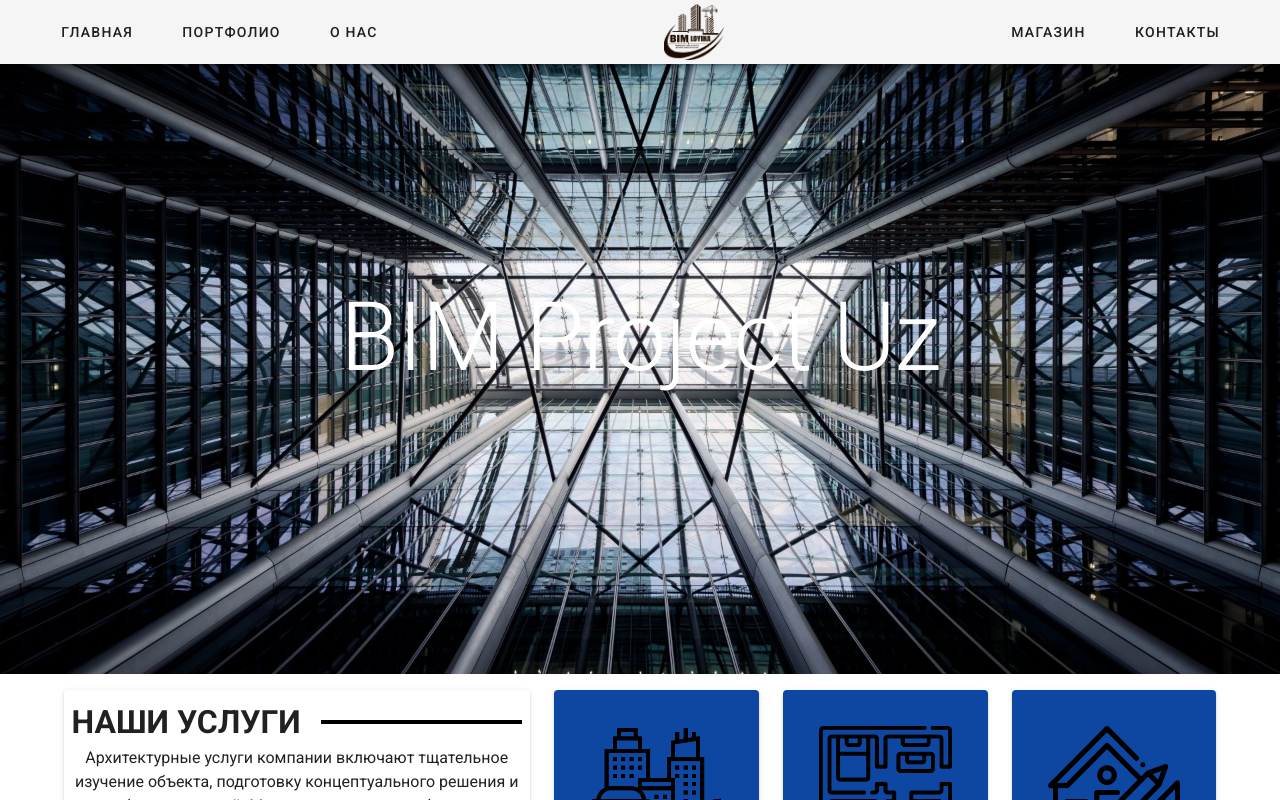
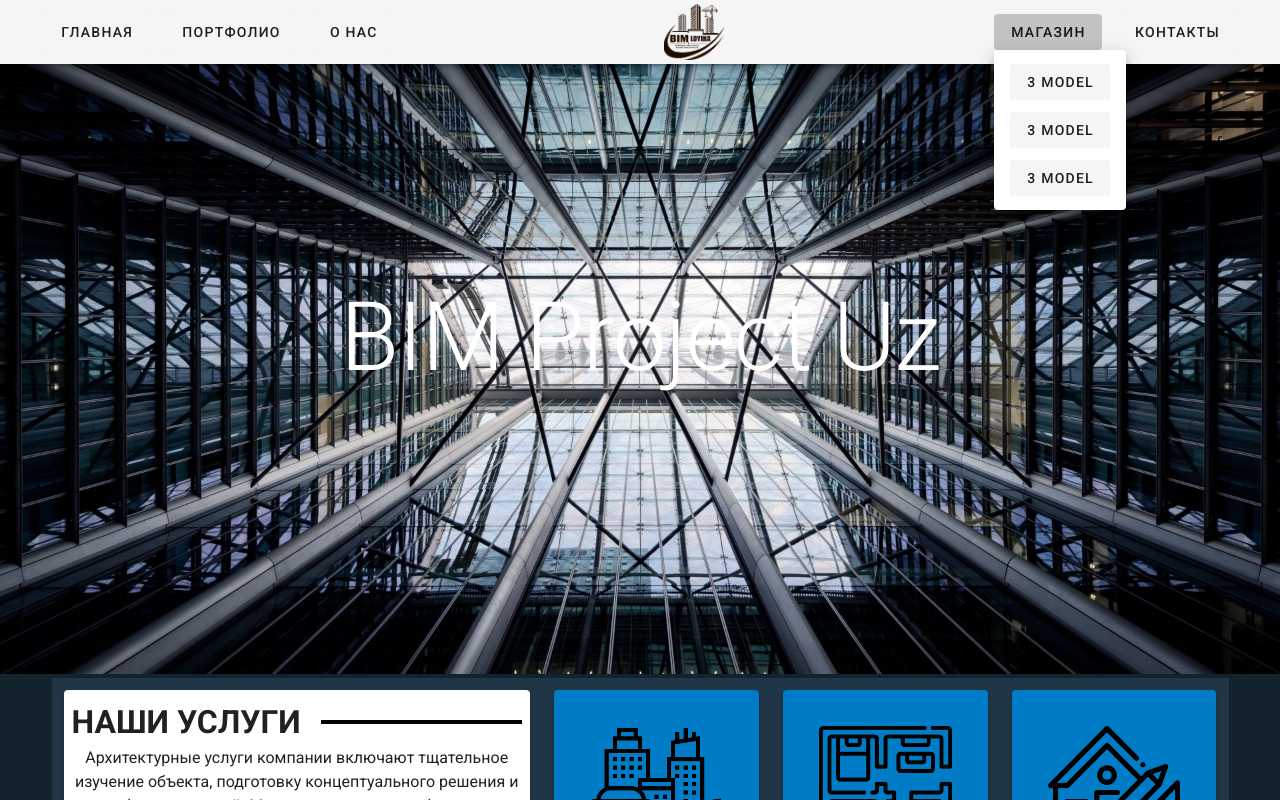
Before and after one commit to fayzullayevelmurod/bim-project, a Vue app: page / in a window 1280 px wide. Both pictures are taken after a click on the button "МАГАЗИН". Shown: the top 800 px of the page. Built offline with nearby package versions, Linux system fonts and the light colour scheme.

Commit message:
Yangilandi fonlar

```diff
--- a/src/App.vue
+++ b/src/App.vue
@@ -1,5 +1,5 @@
 <template>
-    <v-app>
+    <v-app style="background-color: #12232E;">
       <Header />
       <router-view />
     </v-app>
--- a/src/components/About.vue
+++ b/src/components/About.vue
@@ -1,18 +1,16 @@
 <template>
-    <div>
-        <v-container  class="pa-4">
-            <v-row justify="center" class="blue darken-4">
-                <v-col cols="12" md="6">
+    <v-container  class="pa-4"  style="background-color: #203647 !important;">
+        <v-row justify="center">
+            <v-col cols="11" md="6" style="background-color: #203647 !important;">
                 <h1 class="abouttitle">О НАС</h1>
                 <p>Lorem ipsum dolor sit amet consectetur adipisicing elit. In accusantium neque blanditiis optio inventore nulla ut unde excepturi atque dolor iusto quisquam accusamus, ducimus expedita nostrum esse! Maiores, velit nihil.</p>
                 <v-btn depressed class="ma-2">Перейти</v-btn>
             </v-col>
-                <v-col cols="10" md="6">
+            <v-col style="margin: 0; padding: 0;" cols="10" md="6">
                 <v-img src="/img/exterior1.jpg"></v-img>
             </v-col>
         </v-row>
     </v-container>
-    </div>
 </template>
 
 <script>
--- a/src/components/Header.vue
+++ b/src/components/Header.vue
@@ -7,22 +7,39 @@
       <v-spacer></v-spacer>
       <v-img src="/img/bim-logo.png" max-width="60" alt="bim-logo.png"></v-img>
       <v-spacer></v-spacer>
-            <v-btn class="d-none d-md-flex ma-2" depressed>Магазин</v-btn>
+      <v-menu offset-y>
+      <template v-slot:activator="{ on, attrs }">
+        <v-btn  class="d-none d-md-flex ma-2"
+          v-bind="attrs"
+          v-on="on"
+          depressed
+        >
+          Магазин
+        </v-btn>
+      </template>
+      <v-list>
+        <v-list-item>
+          <v-list-item-title><v-btn depressed>3 model</v-btn></v-list-item-title>
+        </v-list-item>
+        <v-list-item>
+          <v-list-item-title><v-btn depressed>3 model</v-btn></v-list-item-title>
+        </v-list-item>
+        <v-list-item>
+          <v-list-item-title><v-btn depressed>3 model</v-btn></v-list-item-title>
+        </v-list-item>
+      </v-list>
+    </v-menu>
       <v-btn class="d-none d-md-flex ma-2" depressed>Контакты</v-btn>
-            <v-app-bar-nav-icon class="d-flex d-md-none" @click.stop="drawer = !drawer"></v-app-bar-nav-icon></v-app-bar>
+      <v-app-bar-nav-icon
+        class="d-flex d-md-none"
+        @click.stop="drawer = !drawer"
+      ></v-app-bar-nav-icon
+    ></v-app-bar>
     <v-sheet>
       <v-container class="fill-height">
-        <v-row
-            align="center"
-            justify="center"
-        >
-        </v-row>
+        <v-row align="center" justify="center"> </v-row>
       </v-container>
-        <v-navigation-drawer
-        v-model="drawer"
-        absolute
-        temporary
-        >
+      <v-navigation-drawer v-model="drawer" absolute temporary>
         <v-list-item>
           <v-list-item-avatar>
             <v-img src="/img/bim-logo.png"></v-img>
@@ -36,11 +53,7 @@
         <v-divider></v-divider>
 
         <v-list dense>
-            <v-list-item
-            v-for="item in items"
-            :key="item.title"
-            link
-            >
+          <v-list-item v-for="item in items" :key="item.title" link>
             <v-list-item-icon>
               <v-icon>{{ item.icon }}</v-icon>
             </v-list-item-icon>
@@ -57,17 +70,17 @@
 
 <script>
 export default {
-    data () {
+  data() {
     return {
       drawer: null,
       items: [
-          { title: 'Главная', icon: 'mdi-view-dashboard' },
-          { title: 'Портфолио', icon: 'mdi-forum' },
-          { title: 'О нас', icon: 'mdi-view-dashboard' },
-          { title: 'Магазин', icon: 'mdi-forum' },
-          { title: 'Контакты', icon: 'mdi-forum' },
+        { title: "Главная", icon: "mdi-view-dashboard" },
+        { title: "Портфолио", icon: "mdi-forum" },
+        { title: "О нас", icon: "mdi-view-dashboard" },
+        { title: "Магазин", icon: "mdi-forum" },
+        { title: "Контакты", icon: "mdi-forum" },
       ],
-      }
+    };
   },
-  }
+};
 </script>
--- a/src/components/Home.vue
+++ b/src/components/Home.vue
@@ -1,6 +1,6 @@
 <template>
   <v-carousel height="650px" show-arrows-on-hover hide-delimiters>
-    <div class="home_wrapper">
+    <div class="home_wrapper" style="background-color: rgb(241, 251, 255)!important;">
       <v-carousel-item v-for="(slide, i) in slides" :key="i">
       <v-img :src="imgs[i]" height="100%">
         <v-row class="fill-height" align="center" justify="center">
--- a/src/components/OurProject.vue
+++ b/src/components/OurProject.vue
@@ -1,6 +1,6 @@
 <template>
-  <v-container class="pa-4 text-center">
-    <v-card elevation="0">
+  <v-container class="pa-4 text-center"  style="background-color: #203647 !important;">
+    <v-card elevation="0" style="background-color: #203647 !important;" text--white>
       <h1 class="projecttitle">НАШИ ПРОЕКТЫ</h1>
       <p>
         С каждым днём у нас реализуются новые проекты, и каждый раз мы добавляем
@@ -8,7 +8,7 @@
       </p>
       <v-btn class="mb-5">Перейти</v-btn>
     </v-card>
-    <v-sheet class="mx-auto">
+    <v-sheet class="mx-auto" style="background-color: #203647 !important;">
       <v-slide-group v-model="model" class="pa-4" center-active show-arrows>
         <v-slide-item v-for="n in 15" :key="n" v-slot="{ active, toggle }">
           <v-card justify="center"
--- a/src/components/OurServices.vue
+++ b/src/components/OurServices.vue
@@ -1,6 +1,6 @@
 <template class="ourservices">
   <v-container class="pa-4 text-center">
-    <v-row>
+    <v-row style="background-color: #203647 !important;">
       <v-col cols="12" md="5"  justify="center">
         <v-card class="pa-2">
           <h1 class="servicestitle">НАШИ УСЛУГИ</h1>
@@ -16,8 +16,8 @@
       <v-col cols="12" md="7">
         <v-row class="fill-height" justify="center">
             <v-col cols="7" md="4">
-              <router-link :to="{name: 'Models'}" style="text-decoration: none !important">
-                <v-card class="services_card pa-4 blue darken-4">
+              <router-link :to="{name: 'Models'}" style="text-decoration: none !important;">
+                <v-card class="services_card pa-4" style="background-color: #007CC7 !important;">
                     <v-img class="ma-5" src="/img/exterior.png"></v-img>
                     <h3 class="pa-2 white--text">Exterior</h3>
                 </v-card>
@@ -25,7 +25,7 @@
             </v-col>
             <v-col cols="7" md="4">
               <router-link :to="{name: 'Models'}" style="text-decoration: none !important">
-                <v-card class="services_card pa-4 blue darken-4">
+                <v-card class="services_card pa-4" style="background-color: #007CC7 !important;">
                 <v-img class="ma-5" src="/img/interior.png"></v-img>
                 <h3 class="pa-2 white--text">Interior</h3>
               </v-card>
@@ -33,7 +33,7 @@
             </v-col>
             <v-col cols="7" md="4">
               <router-link :to="{name: 'Models'}" style="text-decoration: none !important">
-                <v-card class="services_card pa-4 blue darken-4">
+                <v-card class="services_card pa-4" style="background-color: #007CC7 !important;">
                 <v-img class="ma-5" src="/img/planning.png"></v-img>
                 <h3 class="pa-2 white--text">Planning</h3>
               </v-card>
--- a/src/components/OurStore.vue
+++ b/src/components/OurStore.vue
@@ -7,12 +7,35 @@
         в своё портфолио новые проекты, здесь показано самые последние проекты.
       </p>
     </v-card>
+        <v-sheet class="mx-auto">
+      <v-slide-group v-model="model" class="pa-4" center-active show-arrows>
+        <v-slide-item v-for="n in 15" :key="n" v-slot="{ active, toggle }">
+          <v-card justify="center"
+            :color="active ? 'primary' : 'grey lighten-1'"
+            class="ma-2"
+            height="250"
+            width="250"
+            @click="toggle"
+          >
+          <v-img src="/img/project__background__2.jpg"></v-img>
+            <v-row class="fill-height" align="center" justify="center">
+              <v-scale-transition>
+
+              </v-scale-transition>
+            </v-row>
+          </v-card>
+        </v-slide-item>
+      </v-slide-group>
+    </v-sheet>
   </v-container>
 </template>
 
 <script>
 export default {
     name: "OurStore",
+     data: () => ({
+      model: null,
+    }),
 }
 </script>
 
```
Lines whose indentation alone changed are shown as unchanged.
